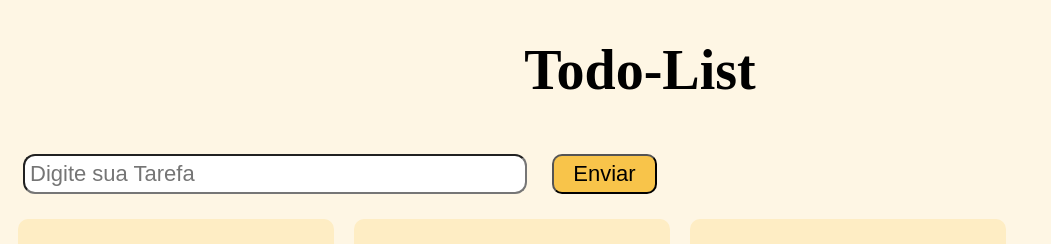
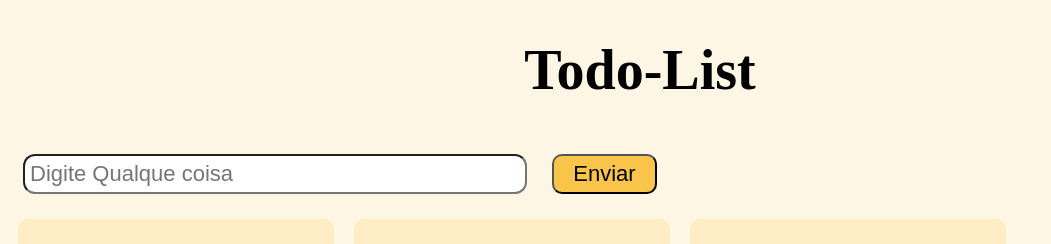
Before and after one commit to Edivansanto5/to-do-list.vue.js, a Vue app: page / in a window 1280 px wide. Shown: the top 244 px of the page, without its empty margins (0-1051 px from the left). Built offline with nearby package versions, Linux system fonts and the light colour scheme.

Commit message:
fazendo aparecer inputs em uma div aleatoria

```diff
--- a/src/components/toList.vue
+++ b/src/components/toList.vue
@@ -2,9 +2,13 @@
   <div class="conteiner">
     <div class="box">
       <h1>Todo-List</h1>
-      <input type="text" placeholder="Digite sua Tarefa">
-      <button>Enviar</button>
+      <input type="text" v-model="lista.text" placeholder="Digite Qualque coisa">
+      <button type="button" @click="addLista()" > Enviar</button>
     </div>
+    <div v-for="(lista, index) in listas" :key="index">
+        <div>{{lista.text}}</div>
+    </div>
+
 
     <div class="list1">
       <h3>Lista a Fazer</h3>
@@ -25,7 +29,9 @@
         <div class="listas" v-for="(element) in list3" :key="element.name">{{ element.name }}</div>
       </draggable>
     </div>
+
   </div>
+
 
 </template>
 <script>
@@ -35,11 +41,13 @@ export default {
   // name: "toList",
   // display: "Two Lists",
   // order: 1,
-  components: {
-    draggable
-  },
+
   data() {
     return {
+      lista:{
+        text:''
+      },
+      listas:[],
       list1: [
         { name: "John"},
         { name: "Joao"},
@@ -60,22 +68,20 @@ export default {
       ]
     };
   },
-  // methods: {
-  //   add: function() {
-  //     this.list.push({ name: "Juan" });
-  //   },
-  //   replace: function() {
-  //     this.list = [{ name: "Edgard" }];
-  //   },
-  //   clone: function(el) {
-  //     return {
-  //       name: el.name + " cloned"
-  //     };
-  //   },
-  //   log: function(evt) {
-  //     window.console.log(evt);
-  //   }
-  // }
+  components: {
+    draggable
+  },
+  methods:{
+    addLista(){
+      this.listas.push(this.lista) // add um item na lista
+      this.lista = {
+
+        text: '',
+      }
+
+    },
+  },
+
 };
 </script>
 <style>
```
